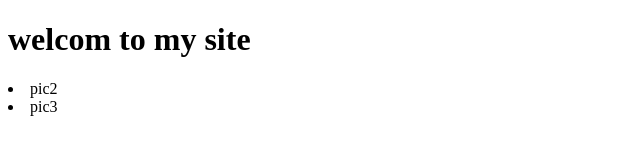
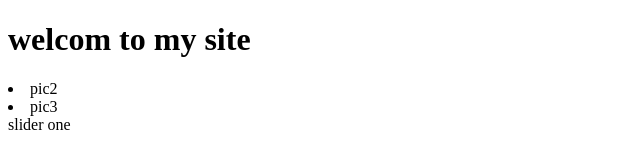
Before and after one commit to elhamzahedi/gitelham, a plain HTML site: page index.html in a window 1280 px wide. Shown: the full height of the page, 0-640 px from the left. Drawn offline with Linux system fonts and the light colour scheme.

Commit message:
added slider

```diff
--- a/index.html
+++ b/index.html
@@ -9,5 +9,6 @@
     <h1>welcom to my site</h1>
     <li>pic2</li>
     <li>pic3</li>
+    <div>slider one</div>
 </body>
 </html>
```
